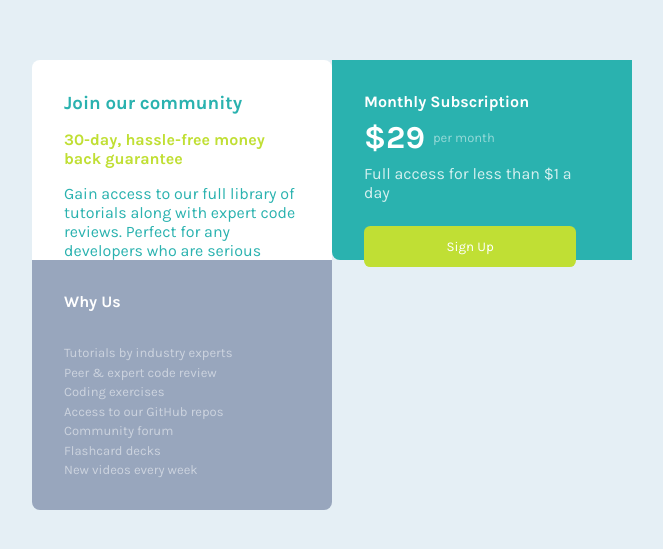
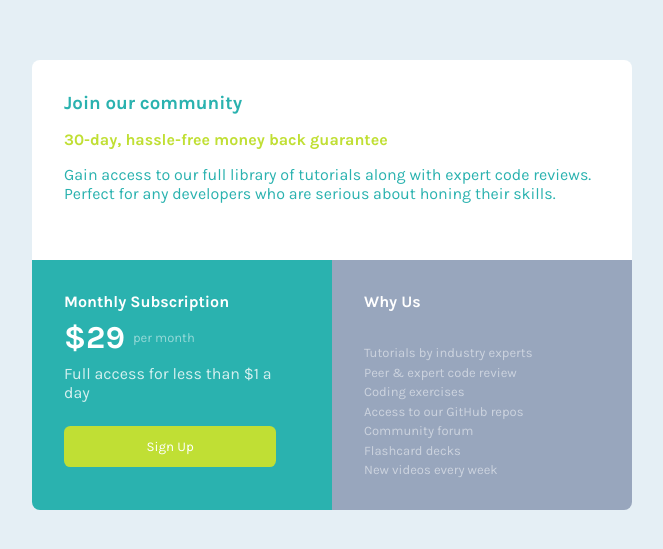
Before and after one commit to codingwolf-at/price-grid-component, a plain HTML site: page index.html in a window 1280 px wide. Shown: the part 115-664 px from the top of the page, without its empty margins (308-971 px from the left). Drawn offline with Linux system fonts and the light colour scheme.

Commit message:
fix: desktop view columns

```diff
--- a/style.css
+++ b/style.css
@@ -40,6 +40,7 @@ body {
     background-color: white;
     border-top-left-radius: 0.5rem;
     border-top-right-radius: 0.5rem;
+    grid-column: 1/3;
 }
 
 .div-one h3 {
@@ -104,7 +105,6 @@ body {
     color: white;
     background-color: var(--secondary-blue);
     border-bottom-right-radius:  0.5rem;
-    border-bottom-left-radius:  0.5rem;
 }
 
 .div-three p {
```
